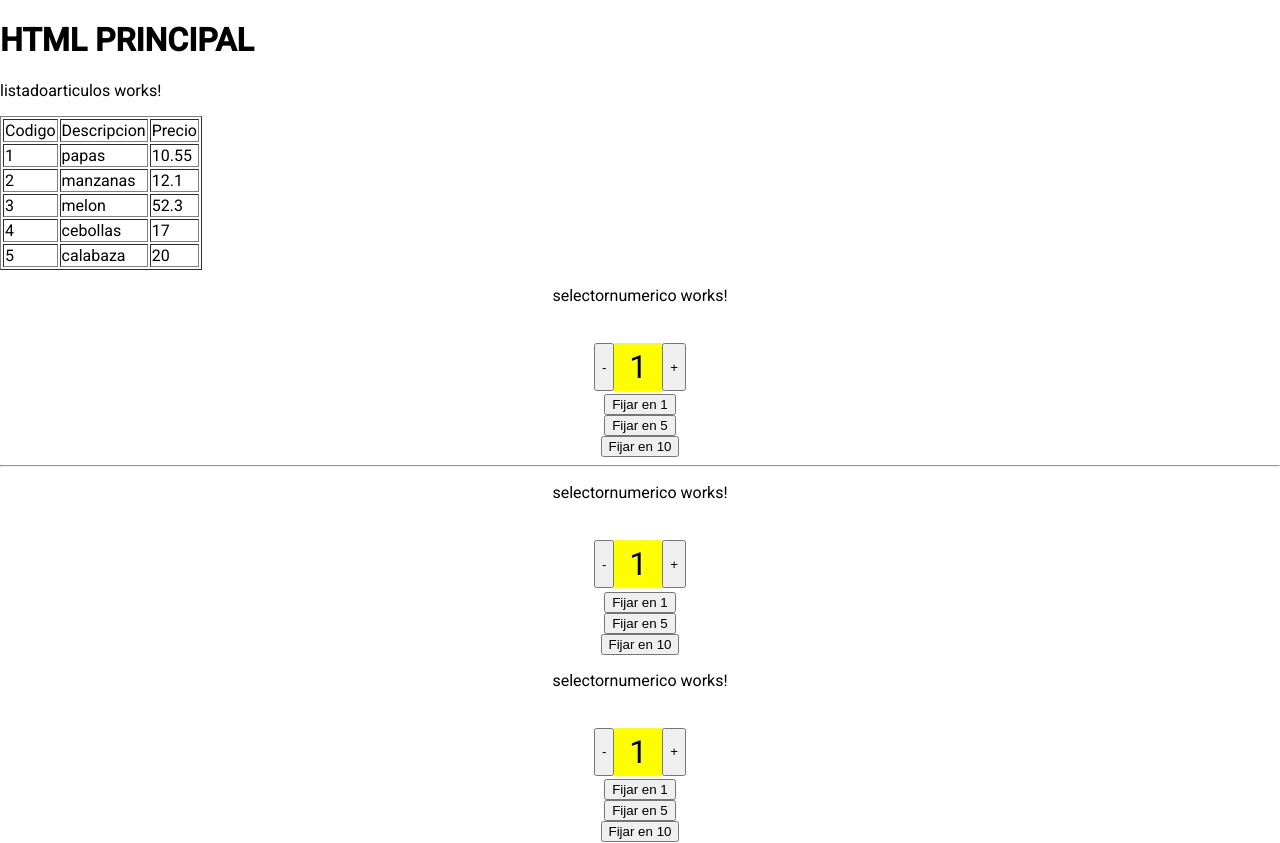
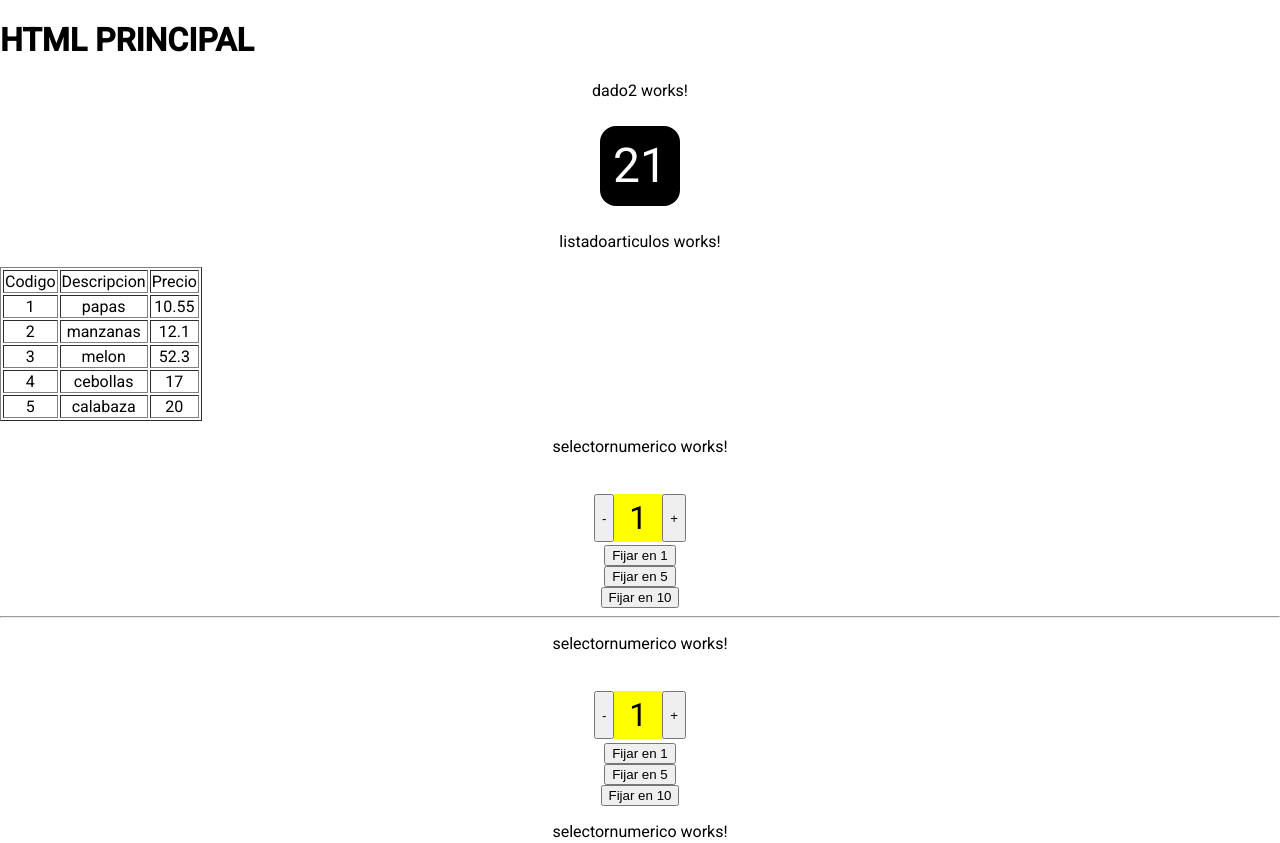
Before and after one commit to antonio-aranda7/ejemploMaterial, an Angular app: page / in a window 1280 px wide. Shown: the top 843 px of the page. Built offline with nearby package versions, Linux system fonts and the light colour scheme.

Commit message:
14 - Módulos: creación y consumo

```diff
--- a/src/app/app.component.html
+++ b/src/app/app.component.html
@@ -1,5 +1,12 @@
+<!--CAP15-->
+<!--CAP14-->
+<div style="text-align:center">
+  <app-dado2 valor="21"></app-dado2>
+</div>
 <!--CAP13-->
-<app-listadoarticulos [datos]="articulos"></app-listadoarticulos>
+<div style="text-align:center">
+  <app-listadoarticulos [datos]="articulos"></app-listadoarticulos>
+</div>
 <!--CAP12-->
 <div style="text-align:center">
   <app-selectornumerico minimo="1" maximo="10" #selector1></app-selectornumerico>
--- /dev/null
+++ b/src/app/elementos/dado2/dado2.component.css
@@ -0,0 +1,12 @@
+.forma {
+    width: 5rem;
+    height: 5rem;
+    font-size: 3rem;
+    color:white;
+    background-color: black;
+    border-radius: 1rem;
+    display: inline-flex;
+    justify-content: center;
+    align-items: center;
+    margin:10px;
+  }
--- /dev/null
+++ b/src/app/elementos/dado2/dado2.component.html
@@ -0,0 +1,4 @@
+<p>dado2 works!</p>
+<div class="forma">
+    {{valor}}
+  </div>
--- /dev/null
+++ b/src/app/elementos/dado2/dado2.component.ts
@@ -0,0 +1,17 @@
+import { Component, Input, OnInit } from '@angular/core';
+
+@Component({
+  selector: 'app-dado2',
+  templateUrl: './dado2.component.html',
+  styleUrls: ['./dado2.component.css']
+})
+export class Dado2Component implements OnInit {
+
+  @Input() valor: number;
+
+  constructor() { }
+
+  ngOnInit(): void {
+  }
+
+}
```
Also changed, not shown: src/app/app.module.ts (+9 -3 lines), src/app/elementos/elementos.module.ts (added, +16 -0 lines), src/app/listadoarticulos/listadoarticulos.component.html (indentation only), 1 other file (tests, documents, lock files or other folders).
